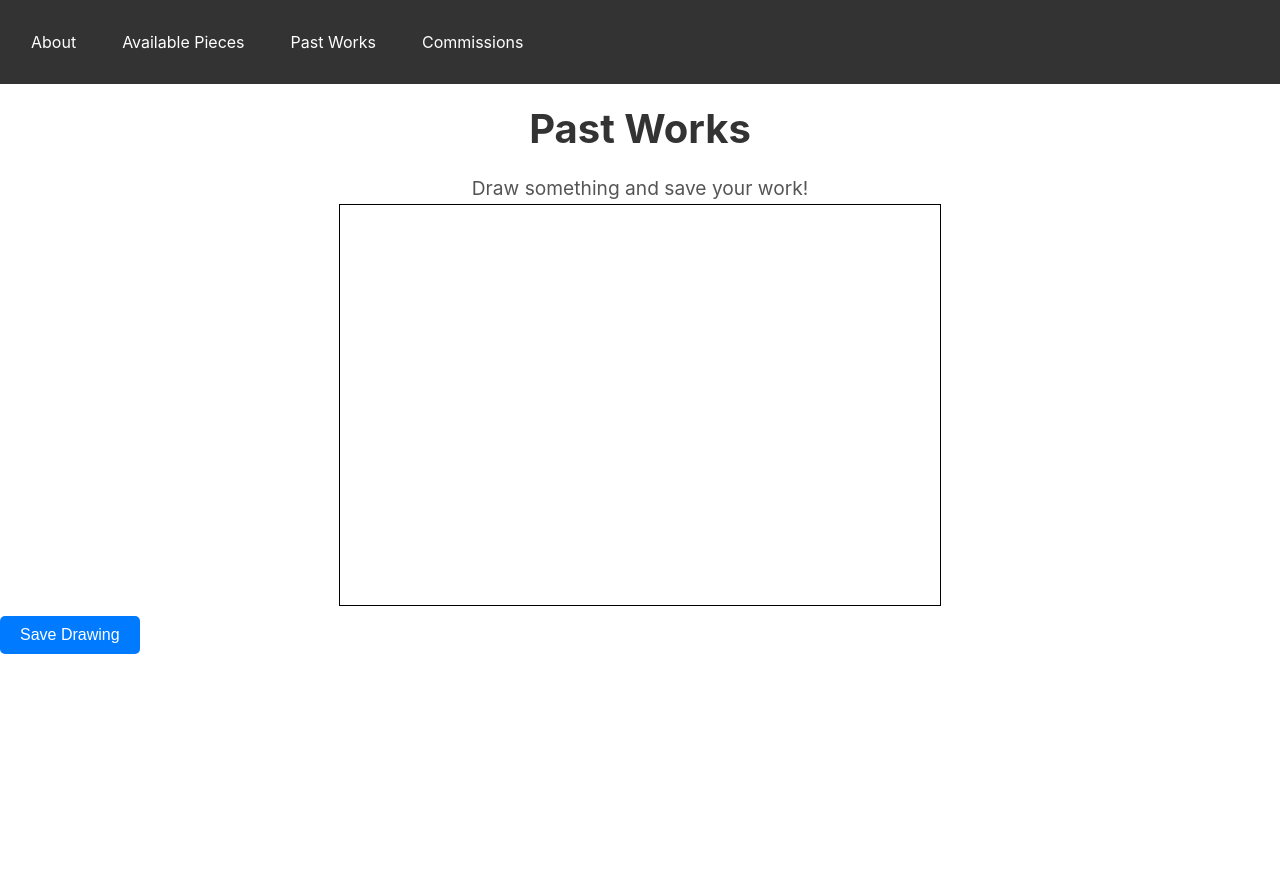
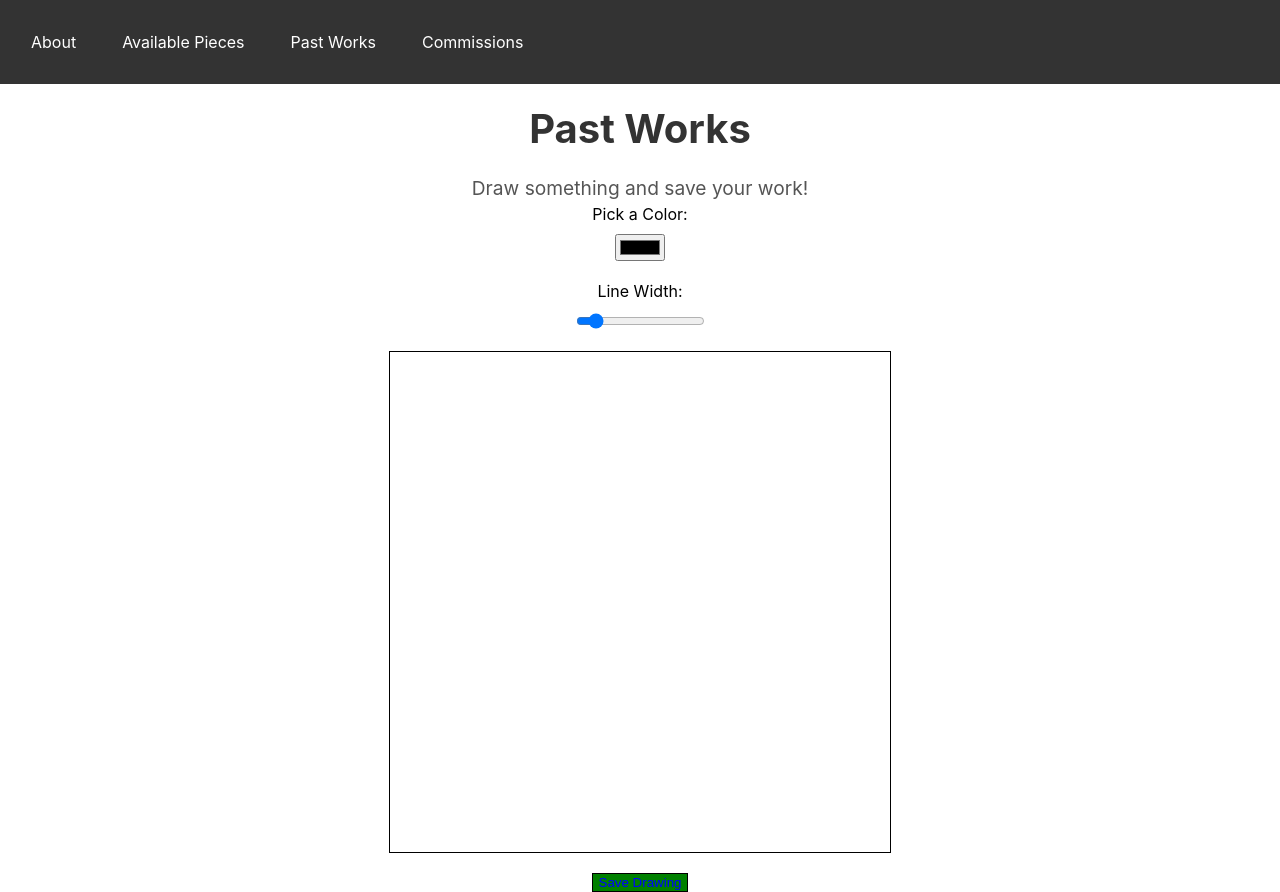
Before and after one commit to ryleysanden/final, a Next.js app: page /past-works in a window 1280 px wide. Before the commit the page ends 800 px from the top, so only its background shows below. Built offline with nearby package versions, Linux system fonts and the light colour scheme.

Commit message:
changed some styling, added more inputs for commissions, updated drawing feature

```diff
--- a/components/Drawing.js
+++ b/components/Drawing.js
@@ -1,80 +1,87 @@
-import React, { useEffect } from 'react';
+import React, { useEffect, useRef, useState } from 'react';
+import styles from '../styles/Drawing.module.css';
 
+const Drawing = () => {
+    const canvasRef = useRef(null);
+    const [isDrawing, setIsDrawing] = useState(false);
+    const [lineWidth, setLineWidth] = useState(2);
+    const [color, setColor] = useState('#000000');
 
-const Drawing = ({ canvasRef }) => {
-    useEffect(() => {
+    const startDrawing = (e) => {
         const canvas = canvasRef.current;
         const ctx = canvas.getContext('2d');
-
-
-        let isDrawing = false;
-        let prevX = null;
-        let prevY = null;
-
-
-        const getMousePos = (evt) => {
-            const rect = canvas.getBoundingClientRect();
-            return {
-                x: evt.clientX - rect.left,
-                y: evt.clientY - rect.top,
-            };
+        ctx.beginPath();
+        ctx.moveTo(e.nativeEvent.offsetX, e.nativeEvent.offsetY);
+        setIsDrawing(true);
     };
 
+    const draw = (e) => {
+        if (!isDrawing) return;
 
-        const drawLine = (e) => {
-            if (!isDrawing) return;
-            const { x, y } = getMousePos(e);
-            if (prevX === null || prevY === null) {
-                prevX = x;
-                prevY = y;
-                return;
-            }
-            ctx.beginPath();
-            ctx.moveTo(prevX, prevY);
-            ctx.lineTo(x, y);
+        const canvas = canvasRef.current;
+        const ctx = canvas.getContext('2d');
+        ctx.lineWidth = lineWidth;
+        ctx.strokeStyle = color;
+        ctx.lineCap = 'round';
+
+        ctx.lineTo(e.nativeEvent.offsetX, e.nativeEvent.offsetY);
         ctx.stroke();
-            prevX = x;
-            prevY = y;
     };
 
-
-        const startDrawing = () => {
-            isDrawing = true;
+    const stopDrawing = () => {
+        if (!isDrawing) return;
+        const canvas = canvasRef.current;
+        const ctx = canvas.getContext('2d');
+        ctx.closePath();
+        setIsDrawing(false);
     };
 
-
-        const stopDrawing = () => {
-            isDrawing = false;
-            prevX = null;
-            prevY = null;
+    const saveDrawing = () => {
+        const canvas = canvasRef.current;
+        const dataURL = canvas.toDataURL('image/png'); // Converts canvas to PNG data URL
+        const link = document.createElement('a');
+        link.href = dataURL;
+        link.download = 'drawing.png'; // File name for the saved drawing
+        link.click(); // Trigger the download
     };
 
-
-        // Attach event listeners
-        canvas.addEventListener('mousedown', startDrawing);
-        canvas.addEventListener('mouseup', stopDrawing);
-        canvas.addEventListener('mousemove', drawLine);
-
-
-        // Clean up event listeners on unmount
-        return () => {
-            canvas.removeEventListener('mousedown', startDrawing);
-            canvas.removeEventListener('mouseup', stopDrawing);
-            canvas.removeEventListener('mousemove', drawLine);
-        };
-    }, [canvasRef]);
-
-
     return (
+        <div className={styles.container}>
+            <div className={styles.controlGroup}>
+                <label htmlFor="color-picker">Pick a Color:</label>
+                <input
+                    id="color-picker"
+                    type="color"
+                    value={color}
+                    onChange={(e) => setColor(e.target.value)}
+                />
+            </div>
+            <div className={styles.controlGroup}>
+                <label htmlFor="line-width-picker">Line Width:</label>
+                <input
+                    id="line-width-picker"
+                    type="range"
+                    min="1"
+                    max="10"
+                    value={lineWidth}
+                    onChange={(e) => setLineWidth(parseInt(e.target.value))}
+                />
+            </div>
             <canvas
                 ref={canvasRef}
-            id="canvas"
-            width={600}
-            height={400}
-            style={{ border: '1px solid black', display: 'block', margin: 'auto' }}
-        ></canvas>
+                width="500"
+                height="500"
+                className={styles.canvas}
+                onMouseDown={startDrawing}
+                onMouseMove={draw}
+                onMouseUp={stopDrawing}
+                onMouseLeave={stopDrawing}
+            />
+            <button className={styles.saveButton} onClick={saveDrawing}>
+                Save Drawing
+            </button>
+        </div>
     );
 };
 
-
 export default Drawing;
--- a/pages/past-works.js
+++ b/pages/past-works.js
@@ -34,23 +34,7 @@ export default function PastWorks() {
             <h2>Past Works</h2>
             <p>Draw something and save your work!</p>
             <Drawing canvasRef={canvasRef} />
-            <button onClick={handleSaveDrawing} style={styles.button}>
-                Save Drawing
-            </button>
+
         </div>
     );
-}
-
-
-const styles = {
-    button: {
-        marginTop: '10px',
-        padding: '10px 20px',
-        backgroundColor: '#007BFF',
-        color: '#fff',
-        border: 'none',
-        borderRadius: '5px',
-        cursor: 'pointer',
-        fontSize: '16px',
-    },
 };
--- /dev/null
+++ b/styles/Drawing.module.css
@@ -0,0 +1,26 @@
+.container {
+    display: flex;
+    flex-direction: column;
+    align-items: center;
+    gap: 20px;
+}
+
+.controlGroup {
+    display: flex;
+    flex-direction: column;
+    align-items: center;
+    gap: 10px;
+}
+
+.canvas {
+    border: 1px solid black;
+}
+
+.saveButton {
+    border: 1px solid black;
+    color: blue;
+    background-color: green;
+
+
+
+}
--- a/styles/global.css
+++ b/styles/global.css
@@ -134,7 +134,7 @@ form textarea {
 
 }
 
-form imput[type = "submit"] {
+form input[type = "submit"] {
   background-color: #0070f3;
   color: white;
   border: none;
```
Also changed, not shown: pages/commissions.js (+62 -18 lines). Lines whose indentation alone changed are shown as unchanged.
